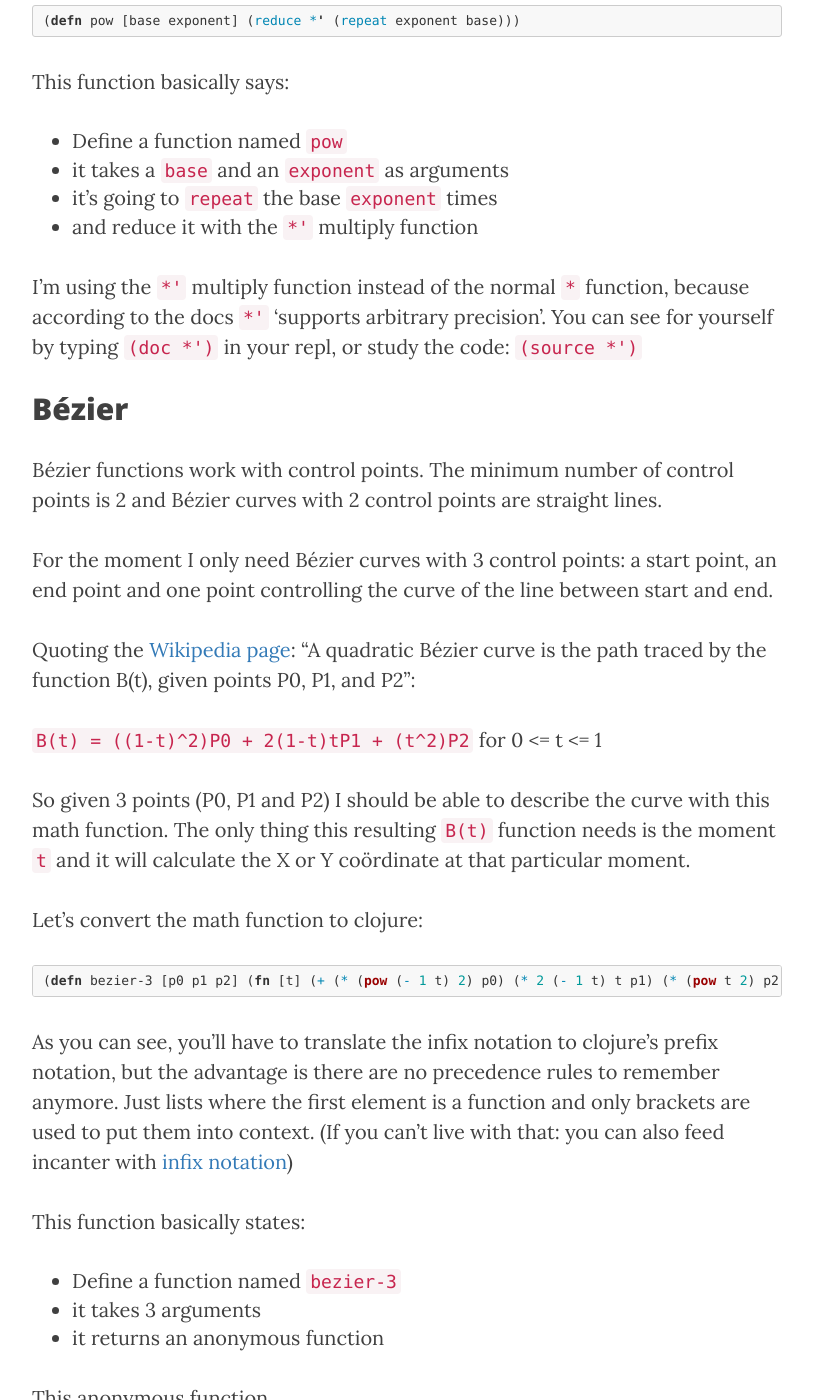
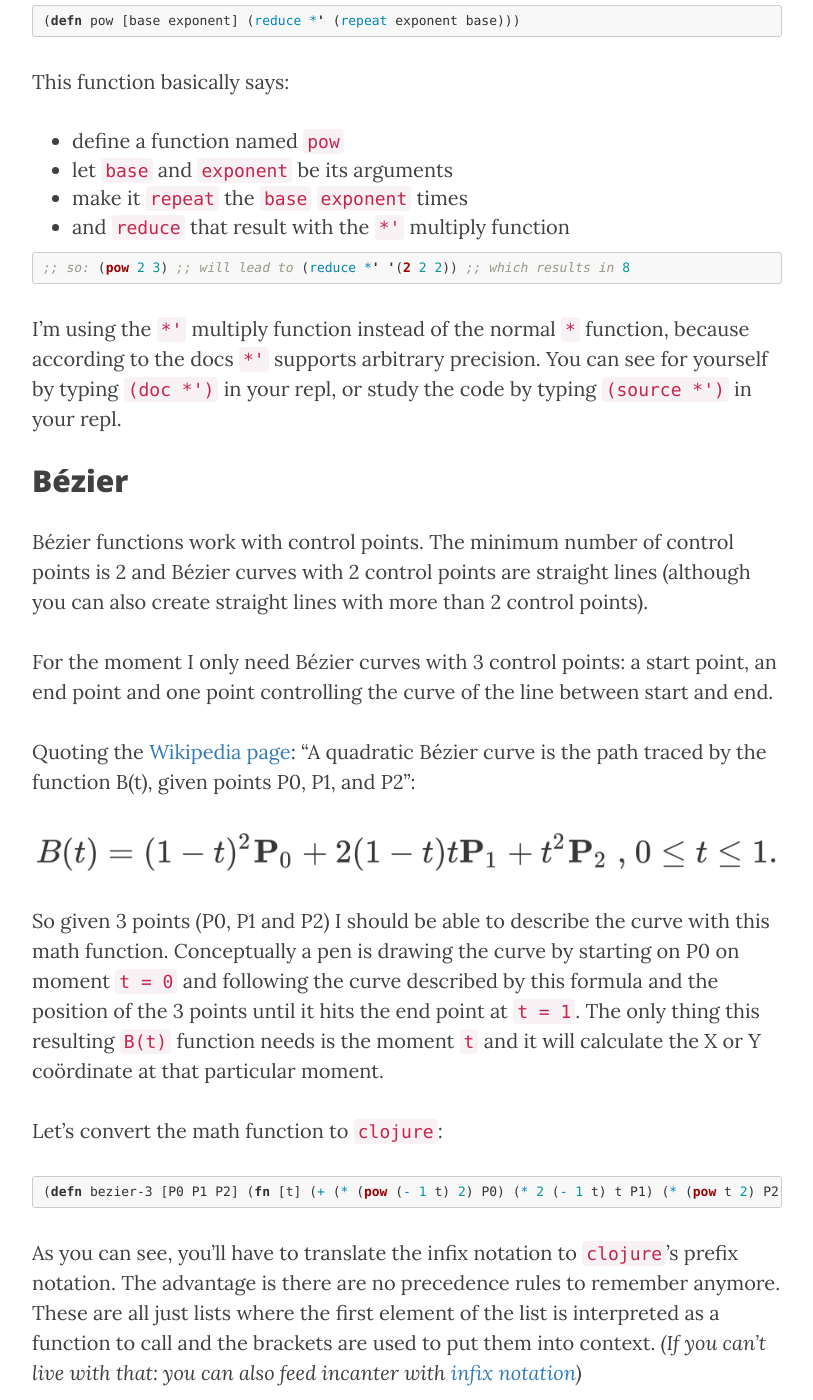
Before and after one commit to 040code/040code, a Jekyll site: the page built from _posts/2017-06-26-bezier-in-clojure.md, in a window 1280 px wide and 1400 px high, scrolled down 1489 px. Shown: the whole window, without its empty margins (233-1046 px from the left). Built offline with Jekyll 4.4.1, drawn with Linux system fonts in a browser that asks for light colours; nearby versions of some CDN libraries; some of the changed text lies outside the part shown.

Commit message:
add a pretty much done clojure-bezier blog

````diff
--- a/_posts/2017-06-26-bezier-in-clojure.md
+++ b/_posts/2017-06-26-bezier-in-clojure.md
@@ -8,13 +8,13 @@
 tags:       [clojure, bézier, functional, incanter]
 ---
 
-For reasons I might explain in another post, I was searching for [Bézier curves on wikipedia](https://en.wikipedia.org/wiki/Bézier_curve) the other day. Especially the paragraph on "Constructing Bézier curves" made me understand intuitively how these curves are constructed. I wondered if `Clojure` could help me easily visualise some of these curves so I fired up a [REPL](https://en.wikipedia.org/wiki/Read–eval–print_loop) (Read-Eval-Print-Loop) to investigate.
+For reasons I might explain in another post, I was reading about [Bézier curves on wikipedia](https://en.wikipedia.org/wiki/Bézier_curve) the other day. Especially the paragraph on "Constructing Bézier curves" made me understand intuitively how these curves are constructed. I wondered if `clojure` could help me easily visualise some of these curves so I fired up a [REPL](https://en.wikipedia.org/wiki/Read–eval–print_loop) (Read-Eval-Print-Loop) to investigate.
 
 ## Setup
 
 I assume you have a working [leiningen](https://leiningen.org) setup with the [lein-try plugin](https://github.com/rkneufeld/lein-try) installed.
 
-- Leiningen will help you get started with clojure right away from your shell
+- Leiningen will help you get started with `clojure` right away from your shell
 - Lein-try enables you to spin up a repl and try a library without any hassle.
 
 Let's first start a repl, and specify the library we want to try:
@@ -45,48 +45,58 @@
 
 This function basically says:
 
-- Define a function named `pow`
-- it takes a `base` and an `exponent` as arguments
-- it's going to `repeat` the base `exponent` times
-- and reduce it with the `*'` multiply function
+- define a function named `pow`
+- let `base` and `exponent` be its arguments
+- make it `repeat` the `base` `exponent` times
+- and `reduce` that result with the `*'` multiply function
 
-I'm using the `*'` multiply function instead of the normal `*` function, because according to the docs `*'` 'supports arbitrary precision'. You can see for yourself by typing `(doc *')` in your repl, or study the code: `(source *')`
+
+```clojure
+;; so:
+(pow 2 3)
+;; will lead to
+(reduce *' '(2 2 2))
+;; which results in
+8
+```
+
+I'm using the `*'` multiply function instead of the normal `*` function, because according to the docs `*'` supports arbitrary precision. You can see for yourself by typing `(doc *')` in your repl, or study the code by typing `(source *')` in your repl.
 
 ## Bézier
 
-Bézier functions work with control points. The minimum number of control points is 2 and Bézier curves with 2 control points are straight lines.
+Bézier functions work with control points. The minimum number of control points is 2 and Bézier curves with 2 control points are straight lines (although you can also create straight lines with more than 2 control points).
 
 For the moment I only need Bézier curves with 3 control points: a start point, an end point and one point controlling the curve of the line between start and end.
 
 Quoting the [Wikipedia page](https://en.wikipedia.org/wiki/Bézier_curve): "A quadratic Bézier curve is the path traced by the function B(t), given points P0, P1, and P2":
 
-`B(t) = ((1-t)^2)P0 + 2(1-t)tP1 + (t^2)P2` for 0 <= t <= 1
+![](../../../../../../img/bezier-formula.png)
 
-So given 3 points (P0, P1 and P2) I should be able to describe the curve with this math function. The only thing this resulting `B(t)` function needs is the moment `t` and it will calculate the X or Y coördinate at that particular moment.
+So given 3 points (P0, P1 and P2) I should be able to describe the curve with this math function. Conceptually a pen is drawing the curve by starting on P0 on moment `t = 0` and following the curve described by this formula and the position of the 3 points until it hits the end point at `t = 1`. The only thing this resulting `B(t)` function needs is the moment `t` and it will calculate the X or Y coördinate at that particular moment.
 
-Let's convert the math function to clojure:
+Let's convert the math function to `clojure`:
 
 ```clojure
-(defn bezier-3 [p0 p1 p2]
+(defn bezier-3 [P0 P1 P2]
   (fn [t]
     (+
-      (* (pow (- 1 t) 2) p0)
-      (* 2 (- 1 t) t     p1)
-      (* (pow t 2)       p2))))
+      (* (pow (- 1 t) 2) P0)
+      (* 2 (- 1 t) t     P1)
+      (* (pow t 2)       P2))))
 ```
 
-As you can see, you'll have to translate the infix notation to clojure's prefix notation, but the advantage is there are no precedence rules to remember anymore. Just lists where the first element is a function and only brackets are used to put them into context. (If you can't live with that: you can also feed incanter with [infix notation](https://data-sorcery.org/2010/05/14/infix-math/))
+As you can see, you'll have to translate the infix notation to `clojure`'s prefix notation. The advantage is there are no precedence rules to remember anymore. These are all just lists where the first element of the list is interpreted as a function to call and the brackets are used to put them into context. _(If you can't live with that: you can also feed incanter with [infix notation](https://data-sorcery.org/2010/05/14/infix-math/))_
 
 This function basically states:
 
-- Define a function named `bezier-3`
-- it takes 3 arguments
-- it returns an anonymous function
+- define a function named `bezier-3`
+- let it have 3 arguments: `P0`, `P1` and `P2`
+- make it return an anonymous function
 
-This anonymous function
+This anonymous function:
 
 - takes `t` as an argument
-- has `p0`, `p1` and `p2` already 'injected'
+- has `P0`, `P1` and `P2` already 'injected'
 - applies the Bézier math function
 
 Excellent. Let's try it:
@@ -100,16 +110,16 @@
 
 Here I'm defining a variable `test-b3` which holds the anonymous function returned by the `bezier-3` function call. The 3 points are either all x or all y coordinates of the points P0, P1 and P2.
 
-With the `(test-b3 0)` function call I'm calling the anonymous function `(fn [t] ...)` with a `t` value of `0`. This nicely returns an answer (and doesn't blow the stack or throw a NullPointerException or anything).
+With the `(test-b3 0)` function call I'm calling the anonymous function with a `t` value of `0`. This nicely returns an answer representing the x coordinates at moment `t` if you provided the (P0, P1 and P2) x coordinates when calling the `bezier-3` function or the y coordinate at moment `t` if you provided the (P0, P1 and P2) y coordinates.
 
-So now let's map this function over a range of t's `[0 0.25 0.5 0.75 1]`:
+Since this test didn't blow the stack or throw a NullPointerException or anything,  let's map this function over a range of `t`'s `[0 0.25 0.5 0.75 1]`:
 
 ```clojure
 (map test-b3 [0 0.25 0.5 0.75 1])
 => (1 0.9375 0.75 0.4375 0)
 ```
 
-Instead of typing these t's to `map` over, we could also use the range function:
+Instead of typing these `t`'s to `map` over, we could also use the `range` function:
 
 ```clojure
 (range 0 10)
@@ -126,68 +136,61 @@
 => (1 0.9900000000000001 0.9600000000000002 0.9099999999999999 0.84 0.75 0.64 0.51 0.3600000000000001 0.19000000000000014 2.220446049250313E-16)
 ```
 
-Although a certain curve is already visible in these numbers, now might be the right time to start visualising.
+Although a certain pattern is already visible in these numbers, now might be the right time to start visualising the curves.
 
 ## Visualise
 
 Let's be brave and go right to the essence:
 
 ```clojure
-(defn view-bezier-plot [[x1 y1] [x2 y2] [x3 y3]]
-  (let [b3x (bezier-3 x1 x2 x3)
-        xs (map b3x (range 0 1.0 0.01))
-        b3y (bezier-3 y1 y2 y3)
-        ys (map b3y (range 0 1.0 0.01))
+(defn view-bezier-plot [[x1 y1] [x2 y2] [x3 y3] plot-title]
+  (let [b3x         (bezier-3 x1 x2 x3)
+        xs          (map b3x (range 0 1.0 0.01))
+        b3y         (bezier-3 y1 y2 y3)
+        ys          (map b3y (range 0 1.0 0.01))
         raw-dataset (incanter/conj-cols xs ys)
-        dataset (incanter/col-names raw-dataset [:x :y])
-        xy-plot (charts/xy-plot :x :y :points true :data dataset)]
+        dataset     (incanter/col-names raw-dataset [:x :y])
+        xy-plot     (charts/xy-plot :x :y :data dataset :points true :title plot-title)]
     (incanter/view xy-plot)))
 ```
 
-The `let` form is clojure's way to define local variables. So `b3x`, `xs`, `b3y`, etc. can be seen as local variables with their values specified after their declaration.
+The `let` form is `clojure`'s way of defining local variables. So `b3x`, `xs`, `b3y`, etc. can be seen as local variables with their values specified in the functions directly after their declaration.
 
 This function basically states:
 
-- Define a function named `view-bezier-plot`
-- it takes 3 arguments which are destructured in their 2D coordinates.
-- it declares some local variables
+- define a function named `view-bezier-plot`
+- let it have 3 arguments which are destructured into their 2D x & y coordinates
+- let the fourth argument be the title of the plot
+- `let` it have some local variables:
 	- `b3x` takes all x coordinates of the 3 points
 	- `b3y` takes the y coordinates
-	- `xs` are the all x values resulting from calling the `b3x` anonymous function with all the range values.
-	- what the `ys` are is left as an assignment for the curious reader
+	- `xs` are the all x values resulting from applying the `b3x` anonymous function with all the range values.
+	- ~~what the `ys` are is left as an assignment for the curious reader~~ `ys` are the all y values resulting from applying the `b3y` anonymous function with all the range values.
 	- incanter can work with columns similarly to spreadsheets. `raw-dataset` is an incanter dataset where 2 columns are `conj[oined]`.
 	- Default, these columns are called `col-0` and `col-1` respectively, so in `dataset` these are renamed to `:x` and `:y`
-	- xy-plot contains an incanter chart where `dataset` provides the data, the x-axis - and y-axis values are found in columns `:x` and `:y` respectively and I want to see the points.
-- and eventually returns an `xy-plot`
+	- xy-plot contains an incanter chart where `dataset` provides the data, the x-axis - and y-axis values are found in columns `:x` and `:y` respectively and viewing the points is set to `true`
+- and make it return an `xy-plot`
 
-Show it!
+
+## I love it when a plan comes together
 
 ```clojure
-;; Steep slope
-;; Increasing ascending:
-(view-bezier-plot [0 0] [1 0] [1 1])
-(view-bezier-plot [0 0] [0.75 0.25] [1 1])
-;; Lineair
-(view-bezier-plot [0 0] [0.5 0.5] [1 1])
-;; Decreasing ascending:
-(view-bezier-plot [0 0] [0 1] [1 1])
-(view-bezier-plot [0 0] [0.25 0.75] [1 1])
 
-;; Medium slope
-;; Increasing ascending
-(view-bezier-plot [0 0.25] [0.375 0.75] [1 0.75])
-;; Lineair
-(view-bezier-plot [0 0.25] [0.5   0.5]  [1 0.75])
-;; Decreasing ascending
-(view-bezier-plot [0 0.25] [0.625 0.25] [1 0.75])
+(view-bezier-plot [0 0] [1 0] [1 1] "increasing ascending")
 
-;; No slope
-(view-bezier-plot [0 0.5] [0.5 0.5] [1 0.5])
+(view-bezier-plot [0 0] [0 -1] [1 1] "swoosh")
+
+(view-bezier-plot [-2 4] [0 -4] [2 4] "y = x^2 ?")
+
+(view-bezier-plot [-1 0] [0 0] [1 0] "my pulse after a useless meeting")
+
 ```
+
+![](../../../../../../img/incanter-plots.png)
 
 ## Conclusion
 
-In a relatively short session I was able to get a better understanding of (3 point) Bézier curves. Although the blogpost is long, not much code or time was needed to create the curves:
+In a relatively short repl session I was able to get a better understanding of (3 point) Bézier curves. Although the blogpost is long, not much code or time was needed to create the curves:
 
 ```clojure
 (require '[incanter.core   :as incanter])
@@ -198,23 +201,39 @@
   (reduce *' (repeat exponent base)))
 
 
-(defn bezier-3 [p0 p1 p2]
+(defn bezier-3 [P0 P1 P2]
   (fn [t]
     (+
-      (* (pow (- 1 t) 2) p0)
-      (* 2 (- 1 t) t     p1)
-      (* (pow t 2)       p2))))
+      (* (pow (- 1 t) 2) P0)
+      (* 2 (- 1 t) t     P1)
+      (* (pow t 2)       P2))))
 
 
-(defn view-bezier-plot [[x1 y1] [x2 y2] [x3 y3]]
-  (let [b3x (bezier-3 x1 x2 x3)
-        xs (map b3x (range 0 1.0 0.01))
-        b3y (bezier-3 y1 y2 y3)
-        ys (map b3y (range 0 1.0 0.01))
+(defn view-bezier-plot [[x1 y1] [x2 y2] [x3 y3] plot-title]
+  (let [b3x         (bezier-3 x1 x2 x3)
+        xs          (map b3x (range 0 1.0 0.01))
+        b3y         (bezier-3 y1 y2 y3)
+        ys          (map b3y (range 0 1.0 0.01))
         raw-dataset (incanter/conj-cols xs ys)
-        dataset (incanter/col-names raw-dataset [:x :y])
-        xy-plot (charts/xy-plot :x :y :points true :data dataset)]
+        dataset     (incanter/col-names raw-dataset [:x :y])
+        xy-plot     (charts/xy-plot :x :y :data dataset :points true :title plot-title)]
     (incanter/view xy-plot)))
 ```
 
+One thing I learned is that `clojure` code is pretty compact in a good way. Explaining in text what the code does took my 3 times as long as writing the code itself. That's a great thing about [lisps](https://en.wikipedia.org/wiki/Lisp_(programming_language)) in general and `clojure` in particular: no fluff, just stuff!
+
 Happy coding!
+
+## Links
+
+- [Lisps or LIst Processing Language](https://en.wikipedia.org/wiki/Lisp_(programming_language))
+- [Clojure website](https://clojure.org)
+- [REPL or Read Eval Print Loop](https://en.wikipedia.org/wiki/Read–eval–print_loop)
+- [REPL Driven Development](http://www.davidtanzer.net/rdd_and_tests) - a blog which is a bit outdated on the test part, because nowadays, with [clojure spec](https://clojure.org/about/spec) we easily generate our tests by specifying our data structures, functions, etc. in `clojure` itself. With proper specs, you'll get more than generative testing; you'll get validation, better error reporting, destructuring and type- and range checking in one go - without losing the power & pleasure of a dynamic programming language!
+- [Leiningen](https://leiningen.org)
+- [Lein-try plugin](https://github.com/rkneufeld/lein-try)
+- [Incanter](http://incanter.org)
+- [Incanter infix notation](https://data-sorcery.org/2010/05/14/infix-math/)
+- [Wikipedia page on Bézier curves](https://en.wikipedia.org/wiki/Bézier_curve)
+- [The formula for a bezier curve](https://plus.maths.org/content/formula-bezier-curve)
+- [Play around with bézier curves with 4 control points:](http://blogs.sitepointstatic.com/examples/tech/canvas-curves/bezier-curve.html)
````
Also changed, not shown: other parts of _posts/2017-06-26-bezier-in-clojure.md (+1 -1 lines), img/bezier-formula.png (added), img/incanter-plots.png (added).
